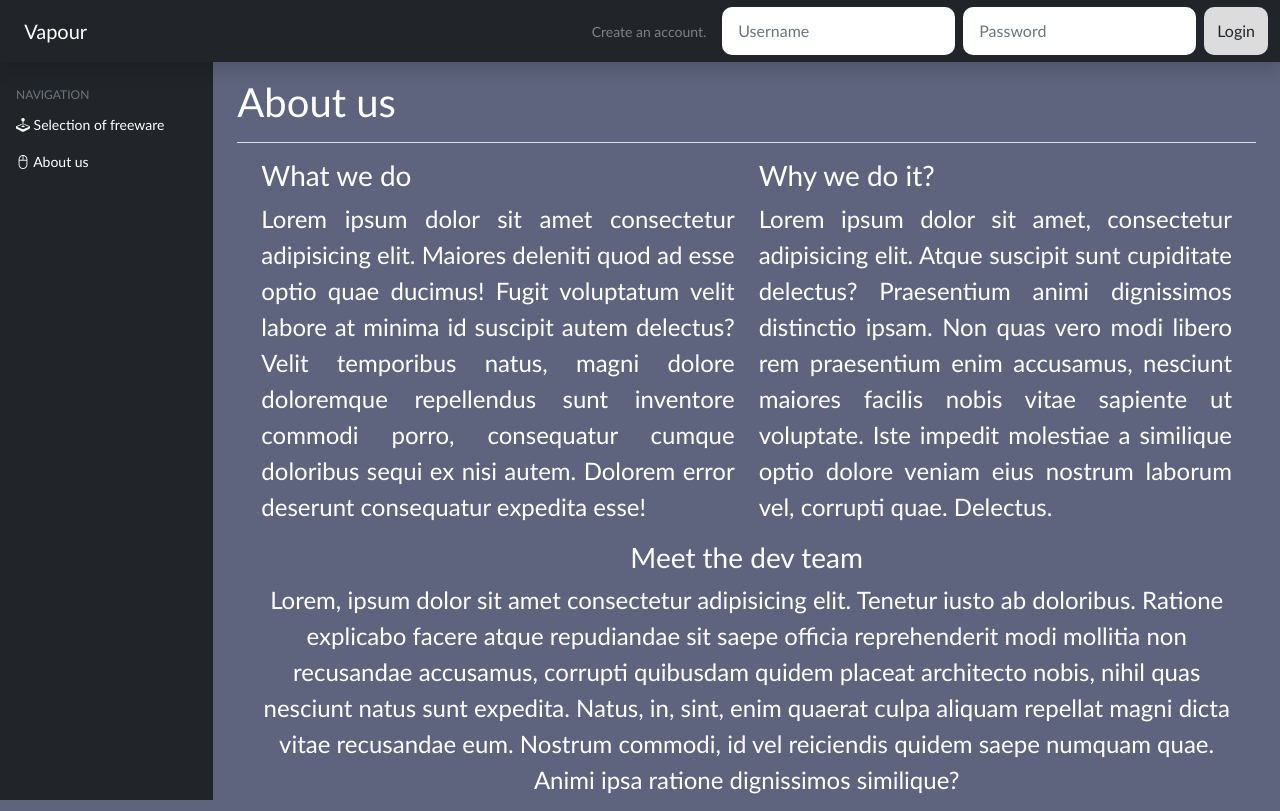
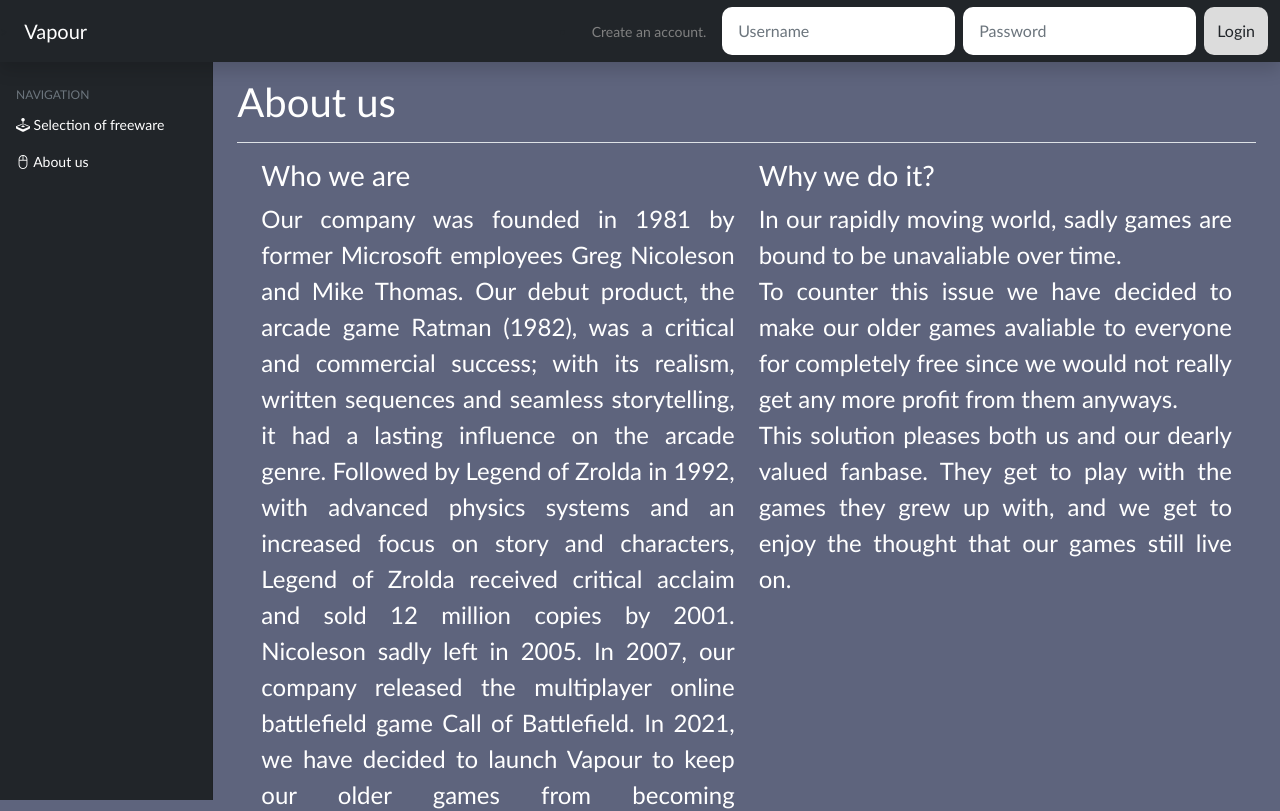
Before and after one commit to SzenasiLevente/ProjektOKJ, a PHP site: page /aboutus.php in a window 1280 px wide. Shown: the top 811 px of the page. Run offline with PHP 8.4, Linux system fonts and the light colour scheme.

Commit message:
filled site with content

```diff
--- a/CSS/override.css
+++ b/CSS/override.css
@@ -227,3 +227,12 @@ img {
 .reg-border {
     border-radius: 10px;
 }
+
+#contact ul li {
+    display: inline;
+    list-style-type: none;
+}
+
+#contact li:not(:last-child) {
+    margin-right: 15px;
+}
--- a/aboutus.php
+++ b/aboutus.php
@@ -9,17 +9,27 @@
       <div class="container-fluid">
         <div class="row">
         <div class="col-lg-6">
-        <h3>What we do</h3>
-        <p class="align-justified">Lorem ipsum dolor sit amet consectetur adipisicing elit. Maiores deleniti quod ad esse optio quae ducimus! Fugit voluptatum velit labore at minima id suscipit autem delectus? Velit temporibus natus, magni dolore doloremque repellendus sunt inventore commodi porro, consequatur cumque doloribus sequi ex nisi autem. Dolorem error deserunt consequatur expedita esse!</p>
+        <h3>Who we are</h3>
+        <p class="align-justified">Our company was founded in 1981 by former Microsoft employees Greg Nicoleson and Mike Thomas. Our debut product, the arcade game Ratman (1982), was a critical and commercial success; with its realism, written sequences and seamless storytelling, it had a lasting influence on the arcade genre. Followed by Legend of Zrolda in 1992, with advanced physics systems and an increased focus on story and characters, Legend of Zrolda received critical acclaim and sold 12 million copies by 2001. Nicoleson sadly left in 2005. In 2007, our company released the multiplayer online battlefield game Call of Battlefield. In 2021, we have decided to launch Vapour to keep our older games from becoming abandonware.</p>
         </div>
         <div class="col-lg-6">
         <h3>Why we do it?</h3>
-        <p class="align-justified">Lorem ipsum dolor sit amet, consectetur adipisicing elit. Atque suscipit sunt cupiditate delectus? Praesentium animi dignissimos distinctio ipsam. Non quas vero modi libero rem praesentium enim accusamus, nesciunt maiores facilis nobis vitae sapiente ut voluptate. Iste impedit molestiae a similique optio dolore veniam eius nostrum laborum vel, corrupti quae. Delectus.</p>
+        <p class="align-justified">In our rapidly moving world, sadly games are bound to be unavaliable over time.<br>To counter this issue we have decided to make our older games avaliable to everyone for completely free since we would not really get any more profit from them anyways.<br>This solution pleases both us and our dearly valued fanbase. They get to play with the games they grew up with, and we get to enjoy the thought that our games still live on.</p>
         </div>
         <div class="col-lg-12">
-        <h3 class="text-center">Meet the dev team</h3>
-        <p class="text-center align-justified">Lorem, ipsum dolor sit amet consectetur adipisicing elit. Tenetur iusto ab doloribus. Ratione explicabo facere atque repudiandae sit saepe officia reprehenderit modi mollitia non recusandae accusamus, corrupti quibusdam quidem placeat architecto nobis, nihil quas nesciunt natus sunt expedita. Natus, in, sint, enim quaerat culpa aliquam repellat magni dicta vitae recusandae eum. Nostrum commodi, id vel reiciendis quidem saepe numquam quae. Animi ipsa ratione dignissimos similique?</p>
-        <img src="IMG/placeholder.png" alt="placeholder.png" class="rounded mx-auto d-block img-fluid img-thumbnail my-3">
+        <h3 class="text-center">Our company's structure</h3>
+        <p class="text-center align-justified pb-3">Initially, we used a hierarchical structure more typical of other development companies, driven by the nature of physical game releases through publishers that required tasks to be completed by deadlines. However, later on, it was found that the hierarchical structure was hampering progress. After completing Legend of Zrolda, we switched to a flat organization; outside of executives, we have no bosses, and use an open allocation system. This approach allows employees to work on whatever interests them, but requires them to take ownership of their product and mistakes they can make.</p>
+
+        <div class="col-lg-12 border-top text-center">
+          <div id="contact">
+            <ul>
+              <li>Contact us:</li>
+              <li>Phone number: +1-202-555-0174</li>
+              <li>E-mail address: vapour@support.com</li>
+              <li>Address: Budapest, Állatkerti krt. 12a, 1146</li>
+            </ul>
+          </div>
+        </div>
       </div>
       </div>
         </div>
--- a/diagrams/sources.txt
+++ b/diagrams/sources.txt
@@ -9,3 +9,9 @@ https://store.steampowered.com/app/394160/ARCADE_GAME_SERIES_PACMAN/
 https://codepen.io/fernstedt/pen/mxGzor
 
 https://getbootstrap.com/docs/5.0/examples/sticky-footer/
+
+game photos
+https://www.adobe.com/express/create/logo
+
+Library
+Photo by <a href="https://unsplash.com/@ryunosuke_kikuno?utm_source=unsplash&utm_medium=referral&utm_content=creditCopyText">Ryunosuke Kikuno</a> on <a href="https://unsplash.com/s/photos/library?utm_source=unsplash&utm_medium=referral&utm_content=creditCopyText">Unsplash</a>
```
Also changed, not shown: IMG/gameone.png, IMG/gamethree.png, IMG/gametwo.png, IMG/godo.jpg (deleted), IMG/store.png.
